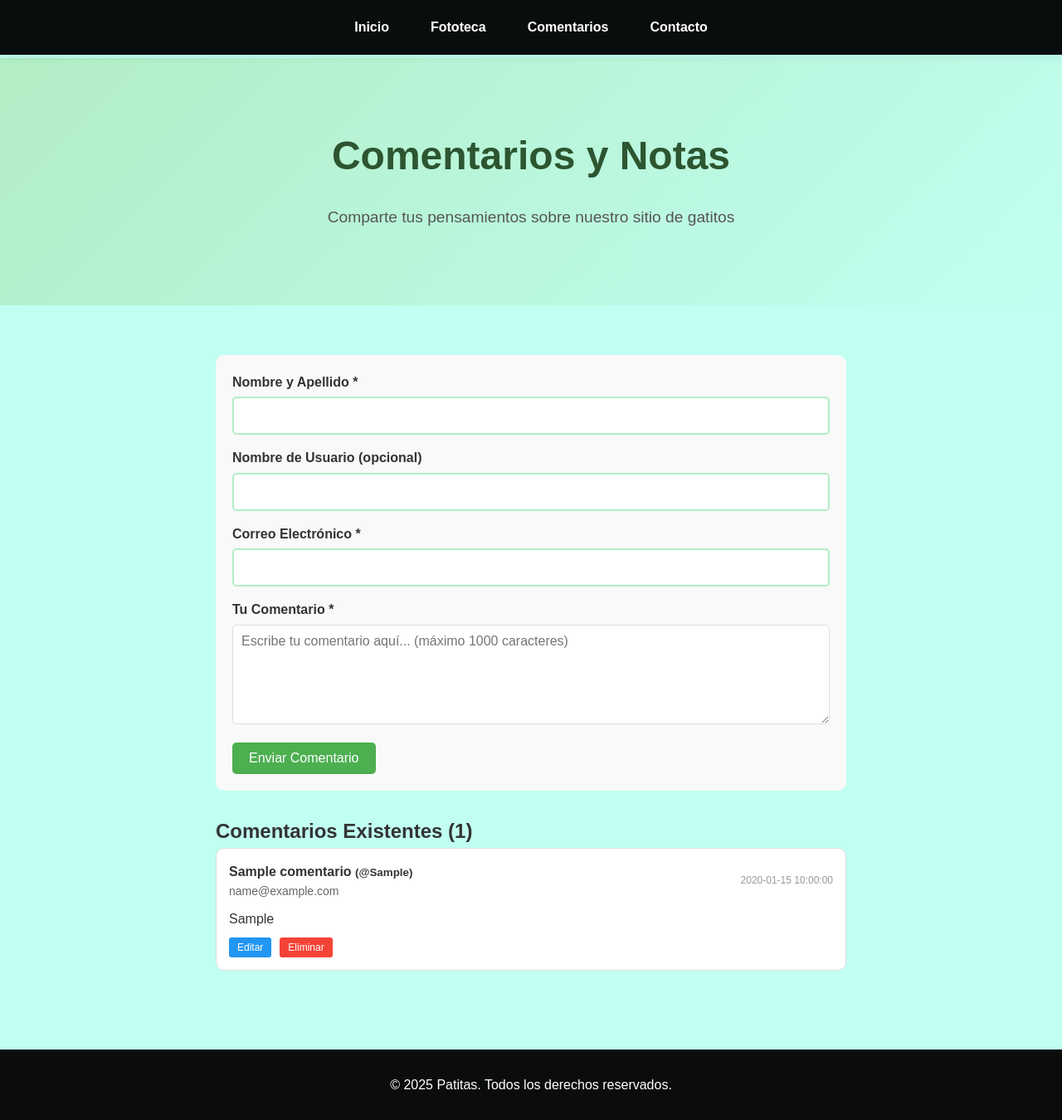
After one commit to Osorio0w/Proyecto_ProgIV, a PHP site: page /comentarios.php in a window 1280 px wide. The commit adds this page. Shown: the whole page at 83% size. Run offline with PHP 8.4, Linux system fonts and the light colour scheme; tables that the repository leaves empty or names only in its code hold one stand-in row (values such as "Sample post"); a stand-in replaces the project's code that opens the database connection.

```diff
--- /dev/null
+++ b/comentarios.php
@@ -0,0 +1,327 @@
+<?php
+include 'config/database.php';
+
+// Procesar formulario de nuevo comentario
+if ($_POST && isset($_POST['accion']) && $_POST['accion'] == 'crear') {
+    $nombreyapellido = $_POST['nombreyapellido'];
+    $usuario = $_POST['usuario'];
+    $email = $_POST['email'];
+    $nota = $_POST['nota'];
+    $fechanota = date('d/m/Y H:i:s');
+
+    $database = new Database();
+    $db = $database->getConnection();
+
+    $query = "INSERT INTO comentarios (nombreyapellido, usuario, email, nota, fechanota)
+              VALUES (:nombreyapellido, :usuario, :email, :nota, :fechanota)";
+    $stmt = $db->prepare($query);
+    $stmt->bindParam(':nombreyapellido', $nombreyapellido);
+    $stmt->bindParam(':usuario', $usuario);
+    $stmt->bindParam(':email', $email);
+    $stmt->bindParam(':nota', $nota);
+    $stmt->bindParam(':fechanota', $fechanota);
+
+    if ($stmt->execute()) {
+        header("Location: comentarios.php?success=1");
+        exit();
+    }
+}
+
+// Procesar edición de comentario
+if ($_POST && isset($_POST['accion']) && $_POST['accion'] == 'editar') {
+    $id = $_POST['id'];
+    $nota = $_POST['nota'];
+
+    $database = new Database();
+    $db = $database->getConnection();
+
+    $query = "UPDATE comentarios SET nota = :nota WHERE id = :id";
+    $stmt = $db->prepare($query);
+    $stmt->bindParam(':nota', $nota);
+    $stmt->bindParam(':id', $id);
+
+    if ($stmt->execute()) {
+        header("Location: comentarios.php?success=2");
+        exit();
+    }
+}
+
+// Procesar eliminación de comentario
+if (isset($_GET['eliminar'])) {
+    $id = $_GET['eliminar'];
+
+    $database = new Database();
+    $db = $database->getConnection();
+
+    $query = "DELETE FROM comentarios WHERE id = :id";
+    $stmt = $db->prepare($query);
+    $stmt->bindParam(':id', $id);
+
+    if ($stmt->execute()) {
+        header("Location: comentarios.php?success=3");
+        exit();
+    }
+}
+
+// Obtener todos los comentarios
+$database = new Database();
+$db = $database->getConnection();
+$query = "SELECT * FROM comentarios ORDER BY id DESC";
+$stmt = $db->prepare($query);
+$stmt->execute();
+$comentarios = $stmt->fetchAll(PDO::FETCH_ASSOC);
+?>
+
+<!DOCTYPE html>
+<html lang="es">
+<head>
+    <meta charset="UTF-8">
+    <link rel="stylesheet" href="styles.css">
+    <meta name="viewport" content="width=device-width, initial-scale=1.0">
+    <title>Patitas - Comentarios</title>
+    <link rel="shortcut icon" href="assets/favicon.ico" type="image/x-icon">
+    <style>
+        .comentarios-container {
+            max-width: 800px;
+            margin: 0 auto;
+            padding: 20px;
+        }
+
+        .form-comentario {
+            background: #f9f9f9;
+            padding: 20px;
+            border-radius: 10px;
+            margin-bottom: 30px;
+        }
+
+        .form-group {
+            margin-bottom: 15px;
+        }
+
+        .form-group label {
+            display: block;
+            margin-bottom: 5px;
+            font-weight: bold;
+        }
+
+        .form-group input,
+        .form-group textarea {
+            width: 100%;
+            padding: 10px;
+            border: 1px solid #ddd;
+            border-radius: 5px;
+            font-size: 16px;
+        }
+
+        .btn {
+            background: #4CAF50;
+            color: white;
+            padding: 10px 20px;
+            border: none;
+            border-radius: 5px;
+            cursor: pointer;
+            font-size: 16px;
+        }
+
+        .btn:hover {
+            background: #45a049;
+        }
+
+        .comentario {
+            background: white;
+            border: 1px solid #ddd;
+            border-radius: 10px;
+            padding: 15px;
+            margin-bottom: 15px;
+            position: relative;
+        }
+
+        .comentario-header {
+            display: flex;
+            justify-content: space-between;
+            align-items: center;
+            margin-bottom: 10px;
+        }
+
+        .comentario-info h4 {
+            margin: 0;
+            color: #333;
+        }
+
+        .comentario-info .email {
+            color: #666;
+            font-size: 14px;
+        }
+
+        .comentario-fecha {
+            color: #999;
+            font-size: 12px;
+        }
+
+        .comentario-texto {
+            margin-bottom: 10px;
+            line-height: 1.5;
+        }
+
+        .comentario-acciones {
+            display: flex;
+            gap: 10px;
+        }
+
+        .btn-editar, .btn-eliminar {
+            padding: 5px 10px;
+            border: none;
+            border-radius: 3px;
+            cursor: pointer;
+            font-size: 12px;
+        }
+
+        .btn-editar {
+            background: #2196F3;
+            color: white;
+        }
+
+        .btn-eliminar {
+            background: #f44336;
+            color: white;
+        }
+
+        .form-editar {
+            display: none;
+            margin-top: 10px;
+        }
+
+        .success-message {
+            background: #d4edda;
+            color: #155724;
+            padding: 10px;
+            border-radius: 5px;
+            margin-bottom: 20px;
+            border: 1px solid #c3e6cb;
+        }
+    </style>
+</head>
+<body>
+    <header>
+        <nav>
+            <ul>
+                <li><a href="index.php">Inicio</a></li>
+                <li><a href="fototeca.php">Fototeca</a></li>
+                <li><a href="comentarios.php">Comentarios</a></li>
+                <li><a href="contacto.php">Contacto</a></li>
+            </ul>
+        </nav>
+    </header>
+
+    <main>
+        <section class="hero">
+            <h1>Comentarios y Notas</h1>
+            <p>Comparte tus pensamientos sobre nuestro sitio de gatitos</p>
+        </section>
+
+        <div class="comentarios-container">
+            <?php if (isset($_GET['success'])): ?>
+                <div class="success-message">
+                    <?php
+                    switch($_GET['success']) {
+                        case 1: echo "¡Comentario agregado exitosamente!"; break;
+                        case 2: echo "¡Comentario editado exitosamente!"; break;
+                        case 3: echo "¡Comentario eliminado exitosamente!"; break;
+                    }
+                    ?>
+                </div>
+            <?php endif; ?>
+
+            <!-- Formulario para nuevo comentario -->
+            <form method="POST" class="form-comentario">
+                <input type="hidden" name="accion" value="crear">
+
+                <div class="form-group">
+                    <label for="nombreyapellido">Nombre y Apellido *</label>
+                    <input type="text" id="nombreyapellido" name="nombreyapellido" required>
+                </div>
+
+                <div class="form-group">
+                    <label for="usuario">Nombre de Usuario (opcional)</label>
+                    <input type="text" id="usuario" name="usuario">
+                </div>
+
+                <div class="form-group">
+                    <label for="email">Correo Electrónico *</label>
+                    <input type="email" id="email" name="email" required>
+                </div>
+
+                <div class="form-group">
+                    <label for="nota">Tu Comentario *</label>
+                    <textarea id="nota" name="nota" rows="4" required maxlength="1000" placeholder="Escribe tu comentario aquí... (máximo 1000 caracteres)"></textarea>
+                </div>
+
+                <button type="submit" class="btn">Enviar Comentario</button>
+            </form>
+
+            <!-- Lista de comentarios existentes -->
+            <h2>Comentarios Existentes (<?php echo count($comentarios); ?>)</h2>
+
+            <?php if (count($comentarios) > 0): ?>
+                <?php foreach($comentarios as $comentario): ?>
+                <div class="comentario" id="comentario-<?php echo $comentario['id']; ?>">
+                    <div class="comentario-header">
+                        <div class="comentario-info">
+                            <h4><?php echo htmlspecialchars($comentario['nombreyapellido']); ?>
+                                <?php if (!empty($comentario['usuario'])): ?>
+                                    <small>(@<?php echo htmlspecialchars($comentario['usuario']); ?>)</small>
+                                <?php endif; ?>
+                            </h4>
+                            <div class="email"><?php echo htmlspecialchars($comentario['email']); ?></div>
+                        </div>
+                        <div class="comentario-fecha"><?php echo htmlspecialchars($comentario['fechanota']); ?></div>
+                    </div>
+
+                    <div class="comentario-texto"><?php echo nl2br(htmlspecialchars($comentario['nota'])); ?></div>
+
+                    <div class="comentario-acciones">
+                        <button class="btn-editar" onclick="mostrarEditar(<?php echo $comentario['id']; ?>)">Editar</button>
+                        <button class="btn-eliminar" onclick="eliminarComentario(<?php echo $comentario['id']; ?>)">Eliminar</button>
+                    </div>
+
+                    <!-- Formulario de edición (oculto por defecto) -->
+                    <form method="POST" class="form-editar" id="form-editar-<?php echo $comentario['id']; ?>">
+                        <input type="hidden" name="accion" value="editar">
+                        <input type="hidden" name="id" value="<?php echo $comentario['id']; ?>">
+                        <div class="form-group">
+                            <textarea name="nota" rows="3" required><?php echo htmlspecialchars($comentario['nota']); ?></textarea>
+                        </div>
+                        <button type="submit" class="btn">Guardar Cambios</button>
+                        <button type="button" class="btn" onclick="ocultarEditar(<?php echo $comentario['id']; ?>)">Cancelar</button>
+                    </form>
+                </div>
+                <?php endforeach; ?>
+            <?php else: ?>
+                <p style="text-align: center; color: #666; padding: 40px;">
+                    No hay comentarios aún. ¡Sé el primero en comentar!
+                </p>
+            <?php endif; ?>
+        </div>
+    </main>
+
+    <footer>
+        <p>&copy; <?php echo date('Y'); ?> Patitas. Todos los derechos reservados.</p>
+    </footer>
+
+    <script>
+        function mostrarEditar(id) {
+            document.getElementById('form-editar-' + id).style.display = 'block';
+        }
+
+        function ocultarEditar(id) {
+            document.getElementById('form-editar-' + id).style.display = 'none';
+        }
+
+        function eliminarComentario(id) {
+            if (confirm('¿Estás seguro de que quieres eliminar este comentario?')) {
+                window.location.href = 'comentarios.php?eliminar=' + id;
+            }
+        }
+    </script>
+</body>
+</html>
--- /dev/null
+++ b/config/database.php
@@ -0,0 +1,21 @@
+<?php
+class Database {
+    private $host = "localhost";
+    private $db_name = "patitas";
+    private $username = "root";
+    private $password = "";
+    public $conn;
+
+    public function getConnection() {
+        $this->conn = null;
+        try {
+            $this->conn = new PDO("mysql:host=" . $this->host . ";dbname=" . $this->db_name, $this->username, $this->password);
+            $this->conn->exec("set names utf8");
+            $this->conn->setAttribute(PDO::ATTR_ERRMODE, PDO::ERRMODE_EXCEPTION);
+        } catch(PDOException $exception) {
+            echo "Error de conexión: " . $exception->getMessage();
+        }
+        return $this->conn;
+    }
+}
+?>
--- a/contacto.html
+++ b/contacto.php
@@ -11,9 +11,9 @@
     <header>
         <nav>
             <ul>
-                <li><a href="index.html">Inicio</a></li>
-                <li><a href="fototeca.html">Fototeca</a></li>
-                <li><a href="contacto.html">Contacto</a></li>
+                <li><a href="index.php">Inicio</a></li>
+                <li><a href="fototeca.php">Fototeca</a></li>
+                <li><a href="contacto.php">Contacto</a></li>
             </ul>
         </nav>
     </header>
--- /dev/null
+++ b/info.php
@@ -0,0 +1,3 @@
+<?php
+phpinfo();
+?>
```
Also changed, not shown: db_connection.php (deleted, +0 -22 lines), filtrogaleria.js (added, +26 -0 lines), index.php (+46 -0 lines).
